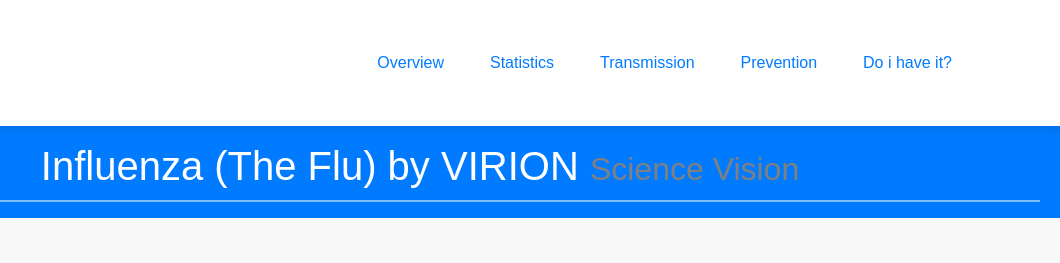
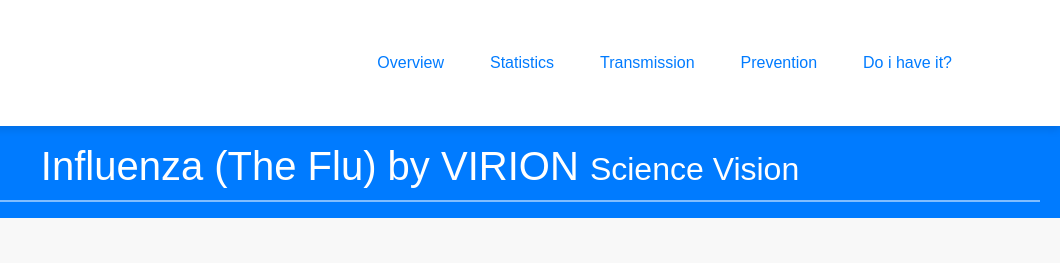
Before and after one commit to FLU99/FLU, a plain HTML site: page index.html in a window 1280 px wide. Shown: the top 263 px of the page, 220-1280 px from the left. Drawn offline with nearby package versions, Linux system fonts and the light colour scheme.

Commit message:
Update index.html

```diff
--- a/index.html
+++ b/index.html
@@ -38,7 +38,7 @@
     </nav>
 
     <header class="bg-primary text-white text-center py-3">
-        <h1>Influenza (The Flu) by VIRION <small style ="color: gray;size: 14px;">Science Vision</small></h1>
+        <h1>Influenza (The Flu) by VIRION <small style ="size: 8px;">Science Vision</small></h1>
     </header>
 
     <main class="container py-5">
```
